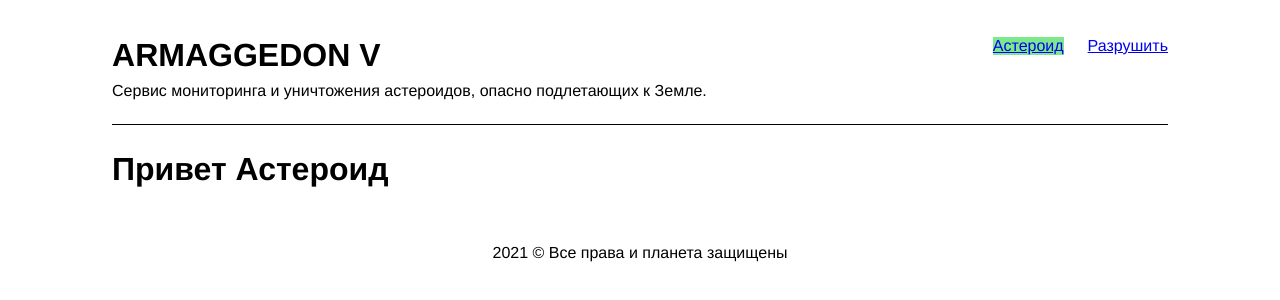
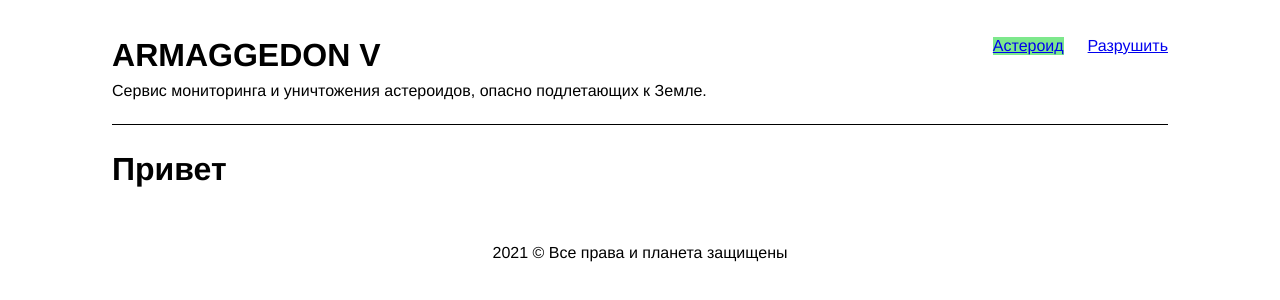
Before and after one commit to Pavel038/Asteroid-Project, a React (Vite) app: page / in a window 1280 px wide. Shown: the top 300 px of the page. Built offline with nearby package versions, Linux system fonts and the light colour scheme.

Commit message:
My Commit

```diff
--- a/src/Components/AsteroidData.jsx
+++ b/src/Components/AsteroidData.jsx
@@ -10,7 +10,7 @@ export default function AsteroidData(){
 
     useEffect(() => {
 
-        fetch("https://api.nasa.gov/neo/rest/v1/feed")
+        fetch("https://jsonplaceholder.typicode.com/")
             .then(res => res.json())
             .then(json => console.log(json))
     }, []);
--- a/src/Pages/AsteroidsPage.jsx
+++ b/src/Pages/AsteroidsPage.jsx
@@ -1,7 +1,7 @@
 export default function AsteroidsPage(){
     return (
         <>
-        <h1>Привет Астероид</h1>
+        <h1>Привет</h1>
         </>
     )
 }
```
